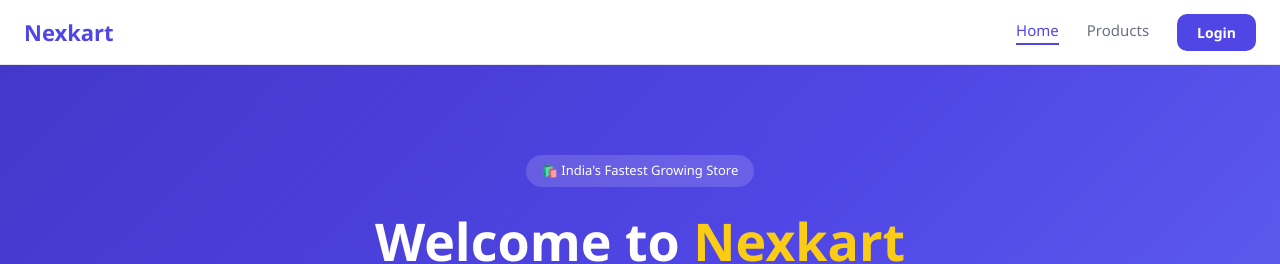
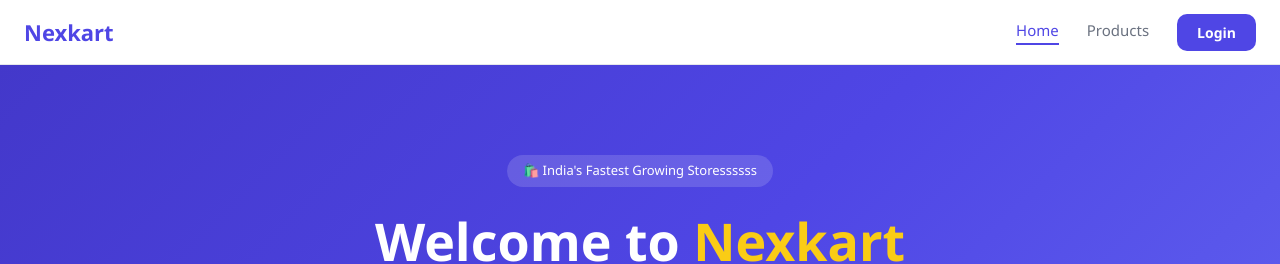
Before and after one commit to krishnapalpanwar24/nexkart-ecommerce-app, a React (Vite) app: page / in a window 1280 px wide. Shown: the top 264 px of the page. Built offline with nearby package versions, Linux system fonts and the light colour scheme; no server answers.

Commit message:
new change

```diff
--- a/src/pages/Home.jsx
+++ b/src/pages/Home.jsx
@@ -17,7 +17,7 @@
             color: "white", fontSize: "13px", fontWeight: "500",
             padding: "6px 16px", borderRadius: "20px", marginBottom: "24px"
           }}>
-            🛍️ India's Fastest Growing Store
+            🛍️ India's Fastest Growing Storessssss
           </div>
 
           <h1 style={{
```
